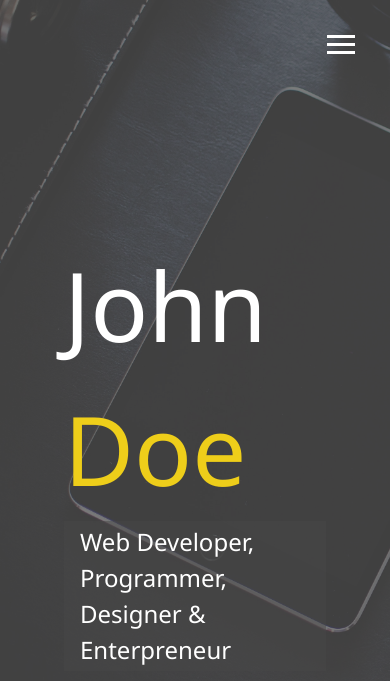
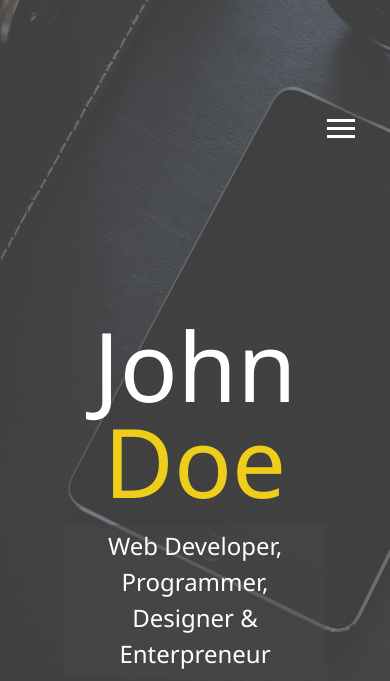
Before and after one commit to sourabhgoel98/abhinav_portfolio, a website: page dist/index.html in a window 390 px wide. Shown: the top 681 px of the page. Drawn offline with Linux system fonts and the light colour scheme.

Commit message:
Added media queries and made menu overlay responsive

```diff
--- a/scss/_config.scss
+++ b/scss/_config.scss
@@ -30,3 +30,30 @@
       }
   }
 }
+
+
+// Media Query Mixins'
+@mixin mediaSm {
+    @media screen and (max-width: 500px) {
+        @content;
+    }
+}
+
+
+@mixin mediaMd {
+    @media screen and (max-width: 768px) {
+        @content;
+    }
+}
+
+@mixin mediaLg {
+    @media screen and (min-width: 769px) and (max-width: 1170px) {
+        @content;
+    }
+}
+
+@mixin mediaXl {
+    @media screen and (min-width: 1171px) {
+        @content;
+    }
+}
--- /dev/null
+++ b/scss/_mobile.scss
@@ -0,0 +1,59 @@
+// Widescreens
+@include mediaXl {
+
+}
+
+
+// Desktop & Laptops
+@include mediaLg {
+
+}
+
+
+// Tablets & Small Laptops
+@include mediaMd {
+ main {
+     align-items: center;
+     text-align: center;
+
+     .lg-heading {
+         line-height: 1;
+         margin-bottom: 1rem;
+     }
+ }
+
+ ul.menu-nav,
+ div.menu-branding {
+     float: none;
+     width: 100%;
+     min-height: 0;
+
+     &.show {
+         transform: translate3d(0, 0, 0);
+     }
+ }
+
+ .menu-nav {
+     height: 75vh;
+     transform: translate3d(-100%,0,0);
+     font-size: 24px;
+ }
+
+ .menu-branding {
+     height: 25vh;
+     transform: translate3d(100%, 0, 0);
+
+     .portrait {
+         width: 150px;
+         height: 150px;
+     }
+ }
+}
+
+
+// Smartphones
+@include mediaSm {
+ main#home {
+     margin-top: 10vh;
+ }
+}
--- a/scss/main.scss
+++ b/scss/main.scss
@@ -1,5 +1,6 @@
 @import 'config';
 @import 'menu';
+@import 'mobile';
 
 
 * {
```
Also changed, not shown: dist/css/main.css.
